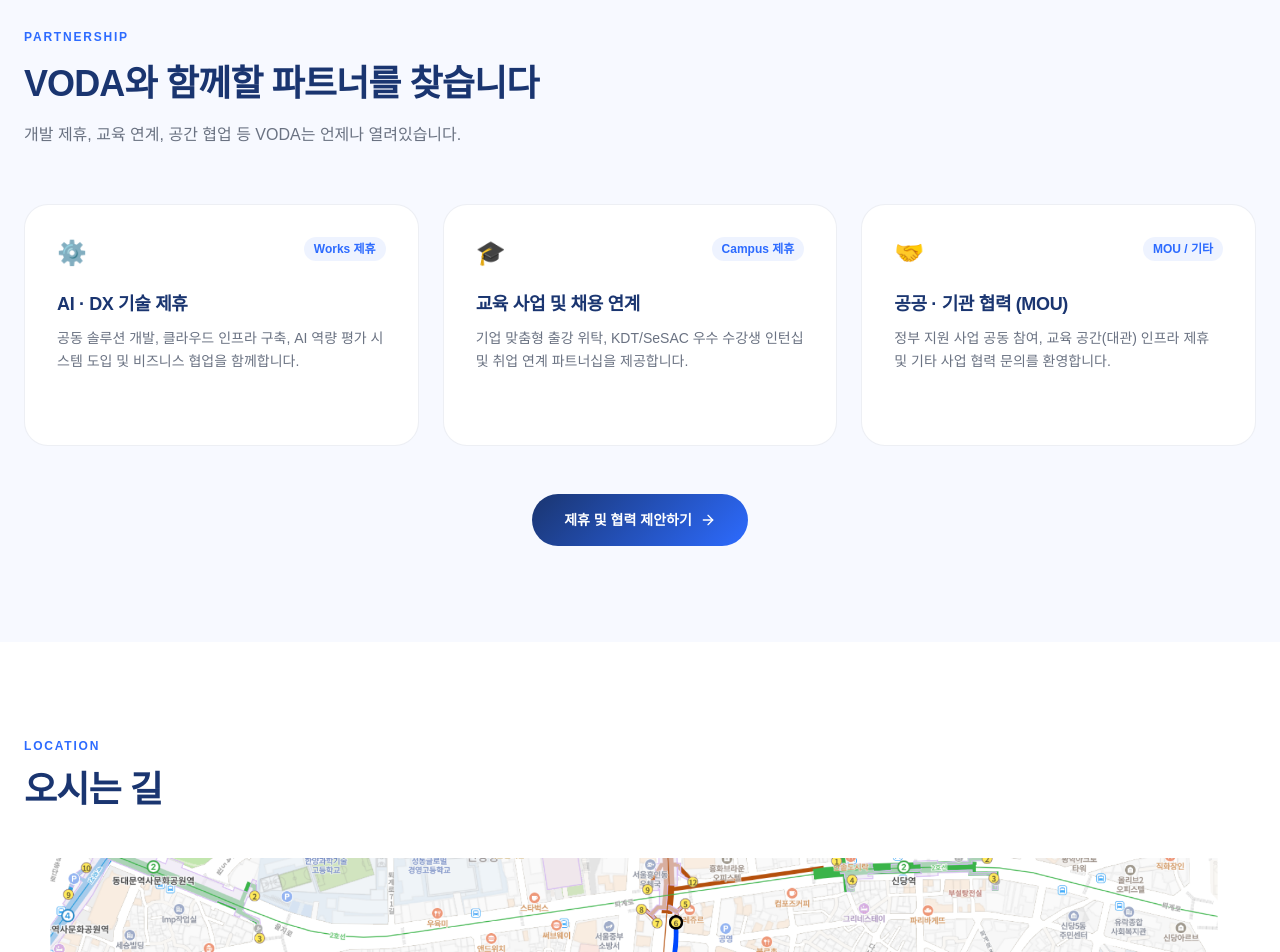
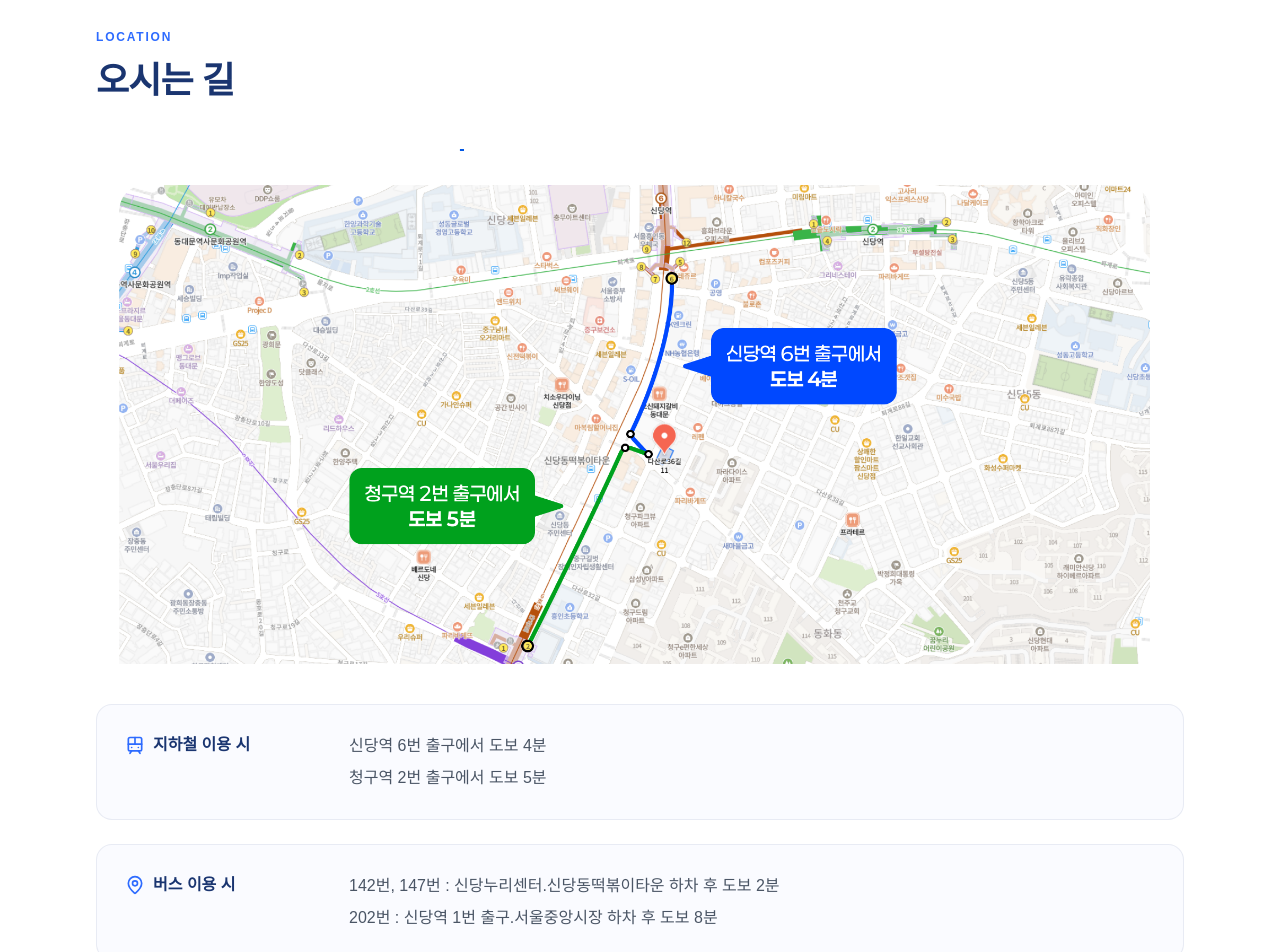
Before and after one commit to chaeuns/vodawebsite, a Next.js app: page /about in a window 1280 px wide. Shown: the part 1340-2292 px from the top of the page. Built offline with nearby package versions, Linux system fonts and the light colour scheme.

Commit message:
About 페이지 업데이트

```diff
--- a/app/about/page.tsx
+++ b/app/about/page.tsx
@@ -1,7 +1,7 @@
 "use client";
 
 import { ArrowRight, MapPin, Phone, Train, ChevronRight } from "lucide-react";
-
+import { useState, useEffect, useRef } from "react";
 
 const NAVY = "#1a3570";
 const BLUE = "#2d6bff";
@@ -12,7 +12,7 @@ export default function AboutPage() {
 
 {/* ── 01. COMPANY HERO ────────────────────────────── */}
       <section
-        className="pt-32 pb-24 relative overflow-hidden"
+        className="pt-32 pb-24 relative overflow-hidden px-6 sm:px-10 lg:px-24"
         style={{ background: "#fff" }}
       >
         {/* Background decorative elements */}
@@ -31,7 +31,7 @@ export default function AboutPage() {
           }}
         />
 
-        <div className="max-w-7xl mx-auto px-6">
+        <div className="max-w-6xl mx-auto">
           <div className="max-w-5xl">
             <span
               className="inline-block text-xs font-semibold tracking-widest uppercase mb-6 px-3 py-1.5 rounded-full"
@@ -122,13 +122,13 @@ export default function AboutPage() {
       </section>
 
       {/* Divider */}
-      <div className="max-w-7xl mx-auto px-6">
+      <div className="max-w-6xl mx-auto px-6 sm:px-10 lg:px-24">
         <hr style={{ borderColor: "rgba(26,53,112,0.08)" }} />
       </div>
 
       {/* ── 02. CEO GREETING ────────────────────────────── */}
-      <section className="py-24 bg-white">
-        <div className="max-w-7xl mx-auto px-6">
+      <section className="py-24 bg-white px-6 sm:px-10 lg:px-24">
+        <div className="max-w-6xl mx-auto">
           <div className="grid grid-cols-1 md:grid-cols-2 gap-16 items-center">
             {/* Right – Text */}
             <div className="flex flex-col gap-6">
@@ -146,8 +146,7 @@ export default function AboutPage() {
                   letterSpacing: "-0.025em",
                 }}
               >
-                "새로운 이름 VODA와 함께
-                <br />더 넓은 세상과 가치를 바라봅니다."
+                "고객과 함께 성장하는 VODA."
               </h2>
 
               <div className="space-y-4 text-gray-600 leading-relaxed text-sm">
@@ -184,122 +183,10 @@ export default function AboutPage() {
         </div>
       </section>
 
-      {/* ── 03. PARTNERSHIP ─────────────────────────────── */}
-      <section
-        className="py-24"
-        style={{ background: "#f7f9ff" }}
-      >
-        <div className="max-w-7xl mx-auto px-6">
-          {/* Header */}
-          <div className="mb-14 max-w-2xl">
-            <span
-              className="text-xs font-semibold tracking-widest uppercase mb-4 block"
-              style={{ color: BLUE, letterSpacing: "0.15em" }}
-            >
-              Partnership
-            </span>
-            <h2
-              className="text-3xl md:text-4xl font-black mb-4 leading-tight"
-              style={{ color: NAVY, letterSpacing: "-0.025em" }}
-            >
-              VODA와 함께할 파트너를 찾습니다
-            </h2>
-            <p className="text-gray-500 text-base leading-relaxed">
-              개발 제휴, 교육 연계, 공간 협업 등 VODA는 언제나
-              열려있습니다.
-            </p>
-          </div>
-
-          {/* Cards */}
-          <div className="grid grid-cols-1 md:grid-cols-3 gap-6 mb-12">
-            {[
-              {
-                num: "01",
-                title: "AI · DX 기술 제휴",
-                tag: "Works 제휴",
-                desc: "공동 솔루션 개발, 클라우드 인프라 구축, AI 역량 평가 시스템 도입 및 비즈니스 협업을 함께합니다.",
-                icon: "⚙️",
-              },
-              {
-                num: "02",
-                title: "교육 사업 및 채용 연계",
-                tag: "Campus 제휴",
-                desc: "기업 맞춤형 출강 위탁, KDT/SeSAC 우수 수강생 인턴십 및 취업 연계 파트너십을 제공합니다.",
-                icon: "🎓",
-              },
-              {
-                num: "03",
-                title: "공공 · 기관 협력 (MOU)",
-                tag: "MOU / 기타",
-                desc: "정부 지원 사업 공동 참여, 교육 공간(대관) 인프라 제휴 및 기타 사업 협력 문의를 환영합니다.",
-                icon: "🤝",
-              },
-            ].map((area) => (
-              <div
-                key={area.num}
-                className="group p-8 rounded-3xl border bg-white transition-all duration-300 hover:shadow-lg hover:-translate-y-1 cursor-default"
-                style={{ borderColor: "rgba(26,53,112,0.08)" }}
-              >
-                <div className="flex items-start justify-between mb-6">
-                  <span
-                    className="text-2xl"
-                    role="img"
-                    aria-label={area.title}
-                  >
-                    {area.icon}
-                  </span>
-                  <span
-                    className="text-xs font-semibold px-2.5 py-1 rounded-full"
-                    style={{
-                      background: "rgba(45,107,255,0.08)",
-                      color: BLUE,
-                    }}
-                  >
-                    {area.tag}
-                  </span>
-                </div>
-                <p
-                  className="font-black text-lg mb-3 leading-tight"
-                  style={{
-                    color: NAVY,
-                    letterSpacing: "-0.02em",
-                  }}
-                >
-                  {area.title}
-                </p>
-                <p className="text-sm text-gray-500 leading-relaxed">
-                  {area.desc}
-                </p>
-                <div
-                  className="mt-6 flex items-center gap-1 text-xs font-semibold opacity-0 group-hover:opacity-100 transition-opacity"
-                  style={{ color: BLUE }}
-                >
-                  자세히 보기 <ChevronRight size={13} />
-                </div>
-              </div>
-            ))}
-          </div>
-
-          {/* CTA */}
-          <div className="flex justify-center">
-            <button
-              className="inline-flex items-center gap-2 px-8 py-4 rounded-full text-sm font-bold transition-all hover:opacity-90 hover:shadow-lg hover:-translate-y-0.5 active:scale-95"
-              style={{
-                background: `linear-gradient(135deg, ${NAVY}, ${BLUE})`,
-                color: "#fff",
-              }}
-            >
-              제휴 및 협력 제안하기
-              <ArrowRight size={16} />
-            </button>
-          </div>
-        </div>
-      </section>
-
 
      {/* ── 04. DIRECTIONS ──────────────────────────────── */}
-<section className="py-24 bg-white">
-  <div className="max-w-7xl mx-auto px-6">
+<section className="py-24 bg-white px-6 sm:px-10 lg:px-24">
+  <div className="max-w-6xl mx-auto">
     <div className="mb-12">
       <span
         className="text-xs font-semibold tracking-widest uppercase mb-4 block"
@@ -316,22 +203,22 @@ export default function AboutPage() {
     </div>
 
     {/* 지도 (실제 이미지, 말풍선은 이미지 안에 이미 포함되어 있음) */}
+
 <div
-      className="w-full rounded-3xl mb-10 overflow-hidden"
-      style={{ height: 420 }}
+  className="w-full max-w-6xl mx-auto rounded-3xl mb-10 overflow-hidden"
 >
   <img
     src="/voda_map.png"
     alt="VODA 오시는 길 지도"
-        className="w-full h-full object-cover"
+    className="w-full h-auto object-cover"
   />
 </div>
 
     {/* 하단 정보: 지하철 / 버스 / 자차 */}
-    <div className="space-y-6">
+<div className="max-w-6xl mx-auto space-y-6">
   {[
     {
-          icon: <Train size={18} />,
+      icon: <Train size={20} />,
       label: "지하철 이용 시",
       lines: [
         "신당역 6번 출구에서 도보 4분",
@@ -339,7 +226,7 @@ export default function AboutPage() {
       ],
     },
     {
-          icon: <MapPin size={18} />,
+      icon: <MapPin size={20} />,
       label: "버스 이용 시",
       lines: [
         "142번, 147번 : 신당누리센터.신당동떡볶이타운 하차 후 도보 2분",
@@ -347,28 +234,28 @@ export default function AboutPage() {
       ],
     },
     {
-          icon: <Phone size={18} />,
+      icon: <Phone size={20} />,
       label: "자차 이용 시",
       lines: ["네비게이션에 '서울 중구 다산로36길 11' 입력"],
     },
   ].map((block, i) => (
     <div
       key={block.label}
-          className="p-6 rounded-2xl border flex flex-col sm:flex-row sm:items-start gap-4"
+      className="p-7 rounded-2xl border flex flex-col sm:flex-row sm:items-start gap-4"
       style={{
         borderColor: "rgba(26,53,112,0.08)",
         background: "#fafbff",
       }}
     >
-          <div className="flex items-center gap-2 sm:w-48 shrink-0">
+      <div className="flex items-center gap-2 sm:w-52 shrink-0">
         <span style={{ color: BLUE }}>{block.icon}</span>
-            <p className="text-sm font-bold" style={{ color: NAVY }}>
+        <p className="text-base font-bold" style={{ color: NAVY }}>
           {block.label}
         </p>
       </div>
-          <div className="space-y-1">
+      <div className="space-y-1.5">
         {block.lines.map((line, j) => (
-              <p key={j} className="text-sm text-gray-600 leading-relaxed">
+          <p key={j} className="text-base text-gray-600 leading-relaxed">
             {line}
           </p>
         ))}
@@ -379,56 +266,6 @@ export default function AboutPage() {
   </div>
 </section>
 
-      {/* ── 05. BOTTOM CTA ──────────────────────────────── */}
-      <section
-        className="py-28 relative overflow-hidden"
-        style={{
-          background: `linear-gradient(135deg, ${NAVY} 0%, #1e4db7 50%, ${BLUE} 100%)`,
-        }}
-      >
-        {/* Decorative blobs */}
-        <div
-          className="absolute top-0 left-0 w-96 h-96 rounded-full opacity-10 pointer-events-none"
-          style={{
-            background:
-              "radial-gradient(circle, #ffffff, transparent)",
-            transform: "translate(-50%, -50%)",
-          }}
-        />
-        <div
-          className="absolute bottom-0 right-0 w-96 h-96 rounded-full opacity-10 pointer-events-none"
-          style={{
-            background:
-              "radial-gradient(circle, #ffffff, transparent)",
-            transform: "translate(50%, 50%)",
-          }}
-        />
-
-        <div className="max-w-4xl mx-auto px-6 text-center relative z-10">
-          <p
-            className="text-white/60 text-sm font-semibold tracking-widest uppercase mb-6"
-            style={{ letterSpacing: "0.15em" }}
-          >
-            Get Started
-          </p>
-          <h2
-            className="text-3xl md:text-5xl font-black text-white mb-8 leading-tight"
-            style={{ letterSpacing: "-0.025em" }}
-          >
-            VODA와 함께 비즈니스의
-            <br className="hidden sm:block" />
-            새로운 시야를 열어보세요.
-          </h2>
-          <button
-            className="inline-flex items-center gap-2 px-10 py-4 rounded-full text-sm font-bold bg-white transition-all hover:bg-blue-50 hover:shadow-2xl hover:-translate-y-0.5 active:scale-95"
-            style={{ color: NAVY }}
-          >
-            프로젝트 및 제휴 문의하기
-            <ArrowRight size={16} />
-          </button>
-        </div>
-      </section>
-
     </div>
   );
 }
```
Lines whose indentation alone changed are shown as unchanged.
